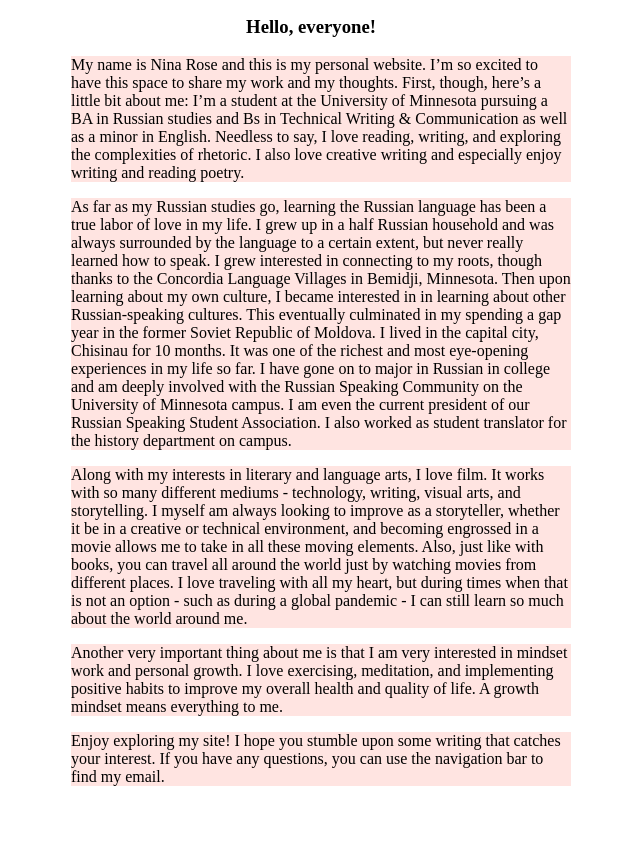
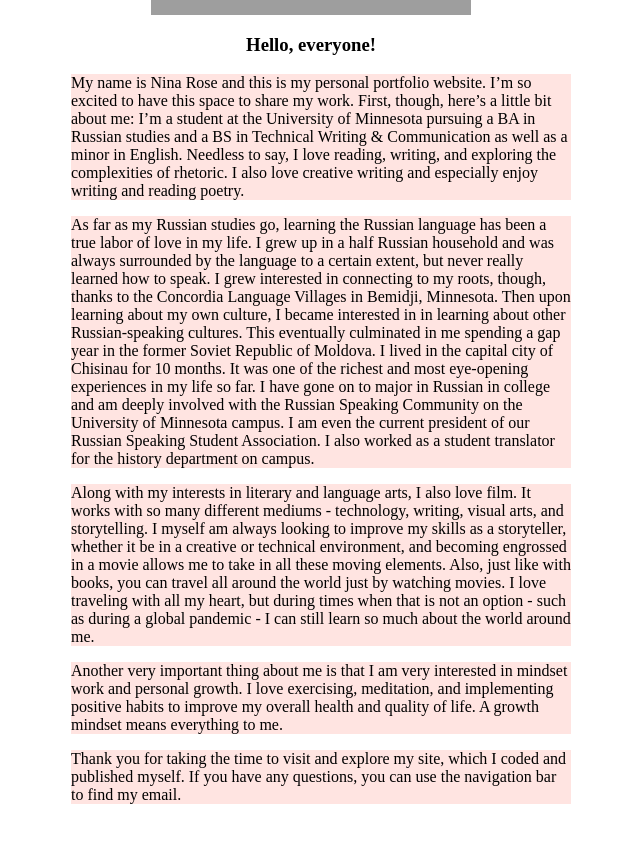
Before and after one commit to ninaroseafremov/hostedstaticsite, a plain HTML site: page index.html in a window 1280 px wide. Shown: the part 528-1370 px from the top of the page, without its empty margins (329-969 px from the left). Drawn offline with Linux system fonts and the light colour scheme; grey boxes are pictures that could not be loaded.

Commit message:
Update index.html

```diff
--- a/index.html
+++ b/index.html
@@ -14,17 +14,18 @@
         <li><a href="https://www.linkedin.com/in/nina-afremov-147973129/">Linkedin</a></li>
         <li><a href="myresume.htm">Resume</a></li>
         <li><a href="index2.html">Contact</a></li>
+        <li><a href="index3.html">Graphics</a></li>
       </ul>
     </nav>
   </div>
 </header>
   <img src="myphoto.jpeg" alt="Photo of Me" class="center" width="320" height="410"</img>
 <h3>Hello, everyone!</h3>
-<p>My name is Nina Rose and this is my personal website. I’m so excited to have this space to share my work and my thoughts. First, though, here’s a little bit about me:
-I’m a student at the University of Minnesota pursuing a BA in Russian studies and Bs in Technical Writing & Communication as well as a minor in English. Needless to say, I love reading, writing, and exploring the complexities of rhetoric. I also love creative writing and especially enjoy writing and reading poetry.</p>
-<p>As far as my Russian studies go, learning the Russian language has been a true labor of love in my life. I grew up in a half Russian household and was always surrounded by the language to a certain extent, but never really learned how to speak. I grew interested in connecting to my roots, though thanks to the Concordia Language Villages in Bemidji, Minnesota. Then upon learning about my own culture, I became interested in in learning about other Russian-speaking cultures. This eventually culminated in my spending a gap year in the former Soviet Republic of Moldova. I lived in the capital city, Chisinau for 10 months. It was one of the richest and most eye-opening experiences in my life so far. I have gone on to major in Russian in college and am deeply involved with the Russian Speaking Community on the University of Minnesota campus. I am even the current president of our Russian Speaking Student Association. I also worked as student translator for the history department on campus.</p>
-<p> Along with my interests in literary and language arts, I love film. It works with so many different mediums - technology, writing, visual arts, and storytelling. I myself am always looking to improve as a storyteller, whether it be in a creative or technical environment, and becoming engrossed in a movie allows me to take in all these moving elements. Also, just like with books, you can travel all around the world just by watching movies from different places. I love traveling with all my heart, but during times when that is not an option - such as during a global pandemic - I can still learn so much about the world around me.<pa>
+<p>My name is Nina Rose and this is my personal portfolio website. I’m so excited to have this space to share my work. First, though, here’s a little bit about me:
+I’m a student at the University of Minnesota pursuing a BA in Russian studies and a BS in Technical Writing & Communication as well as a minor in English. Needless to say, I love reading, writing, and exploring the complexities of rhetoric. I also love creative writing and especially enjoy writing and reading poetry.</p>
+<p>As far as my Russian studies go, learning the Russian language has been a true labor of love in my life. I grew up in a half Russian household and was always surrounded by the language to a certain extent, but never really learned how to speak. I grew interested in connecting to my roots, though, thanks to the Concordia Language Villages in Bemidji, Minnesota. Then upon learning about my own culture, I became interested in in learning about other Russian-speaking cultures. This eventually culminated in me spending a gap year in the former Soviet Republic of Moldova. I lived in the capital city of Chisinau for 10 months. It was one of the richest and most eye-opening experiences in my life so far. I have gone on to major in Russian in college and am deeply involved with the Russian Speaking Community on the University of Minnesota campus. I am even the current president of our Russian Speaking Student Association. I also worked as a student translator for the history department on campus.</p>
+<p> Along with my interests in literary and language arts, I also love film. It works with so many different mediums - technology, writing, visual arts, and storytelling. I myself am always looking to improve my skills as a storyteller, whether it be in a creative or technical environment, and becoming engrossed in a movie allows me to take in all these moving elements. Also, just like with books, you can travel all around the world just by watching movies. I love traveling with all my heart, but during times when that is not an option - such as during a global pandemic - I can still learn so much about the world around me.<pa>
 <p>Another very important thing about me is that I am very interested in mindset work and personal growth. I love exercising, meditation, and implementing positive habits to improve my overall health and quality of life. A growth mindset means everything to me.</p>
-<p>Enjoy exploring my site! I hope you stumble upon some writing that catches your interest. If you have any questions, you can use the navigation bar to find my email.</P>
+<p>Thank you for taking the time to visit and explore my site, which I coded and published myself. If you have any questions, you can use the navigation bar to find my email.</p>
 </body>
 </html>
```
